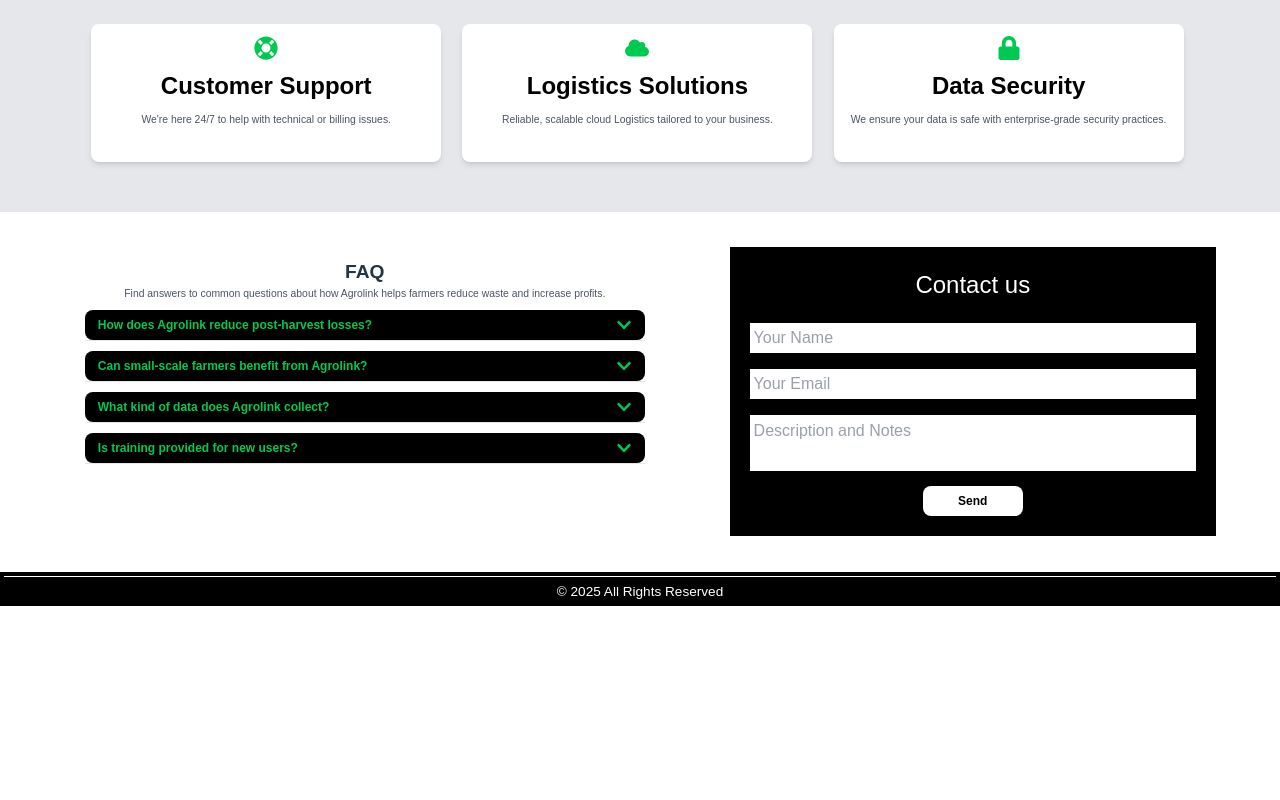
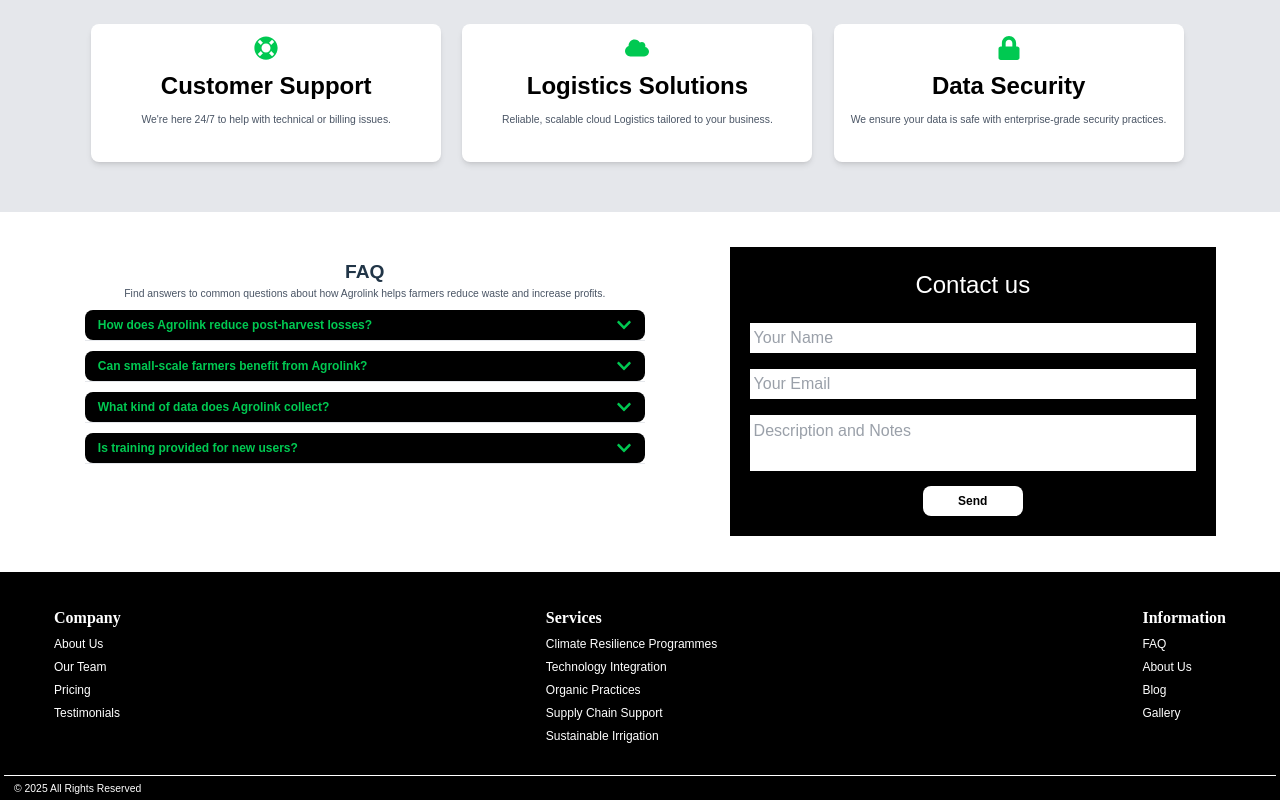
Before and after one commit to Medstacks/Frontend-, a React (Vite) app: page / in a window 1280 px wide. Shown: the part 824-1624 px from the top of the page. Before the commit the page ends 1430 px from the top, so only its background shows below. Built offline with nearby package versions, Linux system fonts and the light colour scheme.

Commit message:
[auth] feat: update hero section

```diff
--- a/src/App.css
+++ b/src/App.css
@@ -2,59 +2,78 @@
 #root {
   margin: 0 auto;
   text-align: center;
-  padding:0;
+  padding: 0;
 }
-button{
-  display:flex;
+button {
+  display: flex;
   justify-content: center;
   align-items: center;
   font-weight: bold;
-  font-size:0.75rem;
-  height:30px;
+  font-size: 0.75rem;
+  height: 30px;
   @apply transform transition duration-500 text-green-500 bg-black hover:scale-[1.03] duration-400;
 }
-.sectionBody{
+.sectionBody {
   @apply px-[10px] flex flex-col gap-[20px];
-  & input{
-    width:100%;
+  & input {
+    width: 100%;
     border: solid 1px rgb(132, 130, 130);
-    padding:10px;
-    height:30px;
+    padding: 10px;
+    height: 30px;
     @apply rounded;
   }
-  & form{
+  & form {
     display: flex;
     margin: 20px 1px;
     flex-direction: column;
     gap: 10px;
-    padding:10px 0;
+    padding: 10px 0;
   }
-
 }
-.contact{
+.contact {
   @apply bg-black text-white py-[20px] px-[20px] flex flex-col justify-center gap-3 items-center w-full md:w-[40%];
-   & main{
+  & main {
     @apply bg-white text-black rounded p-3 text-center;
-    & section{
-      display:flex;
-      gap:10px;
+    & section {
+      display: flex;
+      gap: 10px;
       flex-direction: column;
       @apply sm:px-[20px] py-[30px];
     }
-   }
-   & footer{
-    display:flex;
+  }
+  & footer {
+    display: flex;
     @apply justify-center items-center;
-    & button{
-      width:100px;
-      padding:10px 5px;
+    & button {
+      width: 100px;
+      padding: 10px 5px;
       @apply bg-white hover:bg-gray-400 text-black;
     }
-   }
-   & input{
+  }
+  & input {
     @apply w-[100%] h-[30px] p-1 bg-white text-gray-700 my-2 border-0 outline-0;
-   }
-   & textarea{
+  }
+  & textarea {
     @apply resize-none  w-[100%] p-1 bg-white text-gray-700 my-2 border-0 outline-0;
-   }
+  }
 }
+.articles {
+  display: flex;
+  flex-direction: column;
+  gap: 5px;
+  padding-inline:10px;
+  color: white;
+
+  & h6 {
+    font-size: 1rem;
+    font-weight: 600;
+    font-family: Admiral, Gothic;
+  }
+  & p {
+    font-size: 0.75rem;
+    font-weight: 500;
+    @apply cursor-pointer hover:underline;
+  }
+  @apply text-start;
+
+}
--- a/src/components/home/footer.tsx
+++ b/src/components/home/footer.tsx
@@ -1,8 +1,33 @@
+import "../../App.css"
 export default function Footer() {
     return (
         <main className='bg-black p-1'>
-            <footer className={'w-full flex justify-center border-t-[1px] text-white'}>
-                <p className={'text-[0.75rem] pt-[5px]'}>&copy; {new Date().getFullYear()} All Rights Reserved</p>
+            <section className="flex flex-col gap-[35px] sm:flex-row sm:flex-wrap sm:justify-between items-start py-[30px] sm:px-[40px]">
+                <article className='articles'>
+                    <h6>Company</h6>
+                    <p>About Us</p>
+                    <p>Our Team</p>
+                    <p>Pricing</p>
+                    <p>Testimonials</p>
+                </article>
+                <article className='articles'>
+                    <h6>Services</h6>
+                    <p>Climate Resilience Programmes</p>
+                    <p>Technology Integration</p>
+                    <p>Organic Practices</p>
+                    <p>Supply Chain Support</p>
+                    <p>Sustainable Irrigation</p>
+                </article>
+                <article className='articles'>
+                    <h6>Information</h6>
+                    <p>FAQ</p>
+                    <p>About Us</p>
+                    <p>Blog</p>
+                    <p>Gallery</p>
+                </article>
+            </section>
+            <footer className={'w-full flex justify-between border-t-[1px] text-white'}>
+                <p style={{fontSize:'0.65rem'}} className={'pl-[10px] pt-[5px]'}>&copy; {new Date().getFullYear()} All Rights Reserved</p>
             </footer>
         </main>
     )
```
